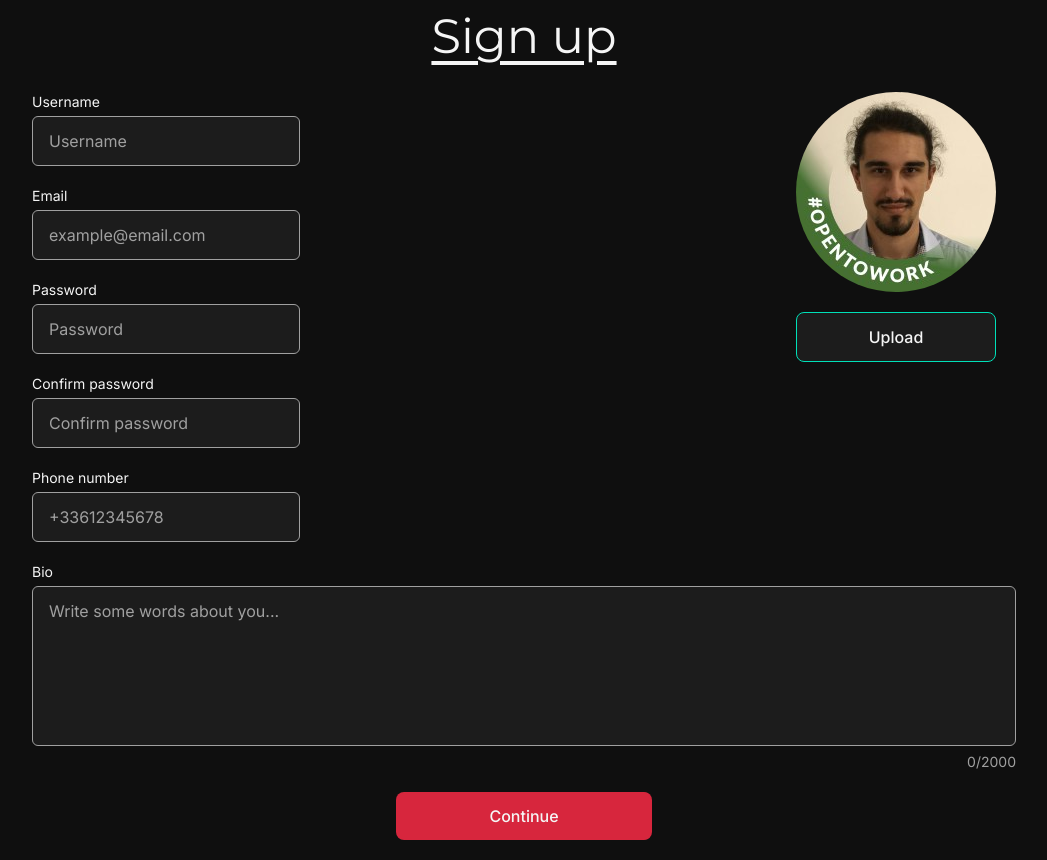
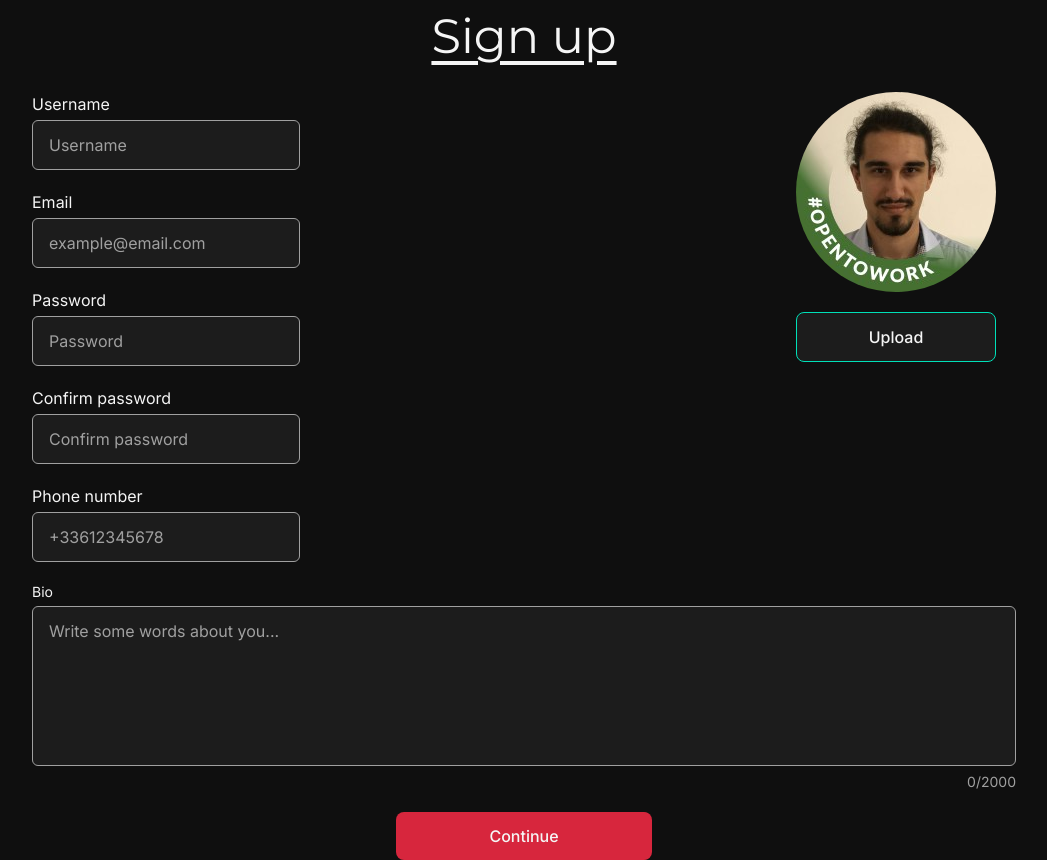
Before and after one commit to gregoirelebas/FightConnect-frontend, a Next.js app: page /signup in a window 1280 px wide. Shown: the whole page, without its empty margins (116-1163 px from the left). Built offline with nearby package versions, Linux system fonts and the light colour scheme.

Commit message:
Removed unused CSS directive in Input component.

```diff
--- a/app/...components/Input.tsx
+++ b/app/...components/Input.tsx
@@ -28,8 +28,8 @@ export default function Input(props: InputProps) {
   };
 
   return (
-    <div className="flex-col items-center">
-      <div className="text-sm">{props.label}</div>
+    <div>
+      <div>{props.label}</div>
       <input
         className={`${props.className ? props.className : ''} input`}
         placeholder={props.placeholder}
```
